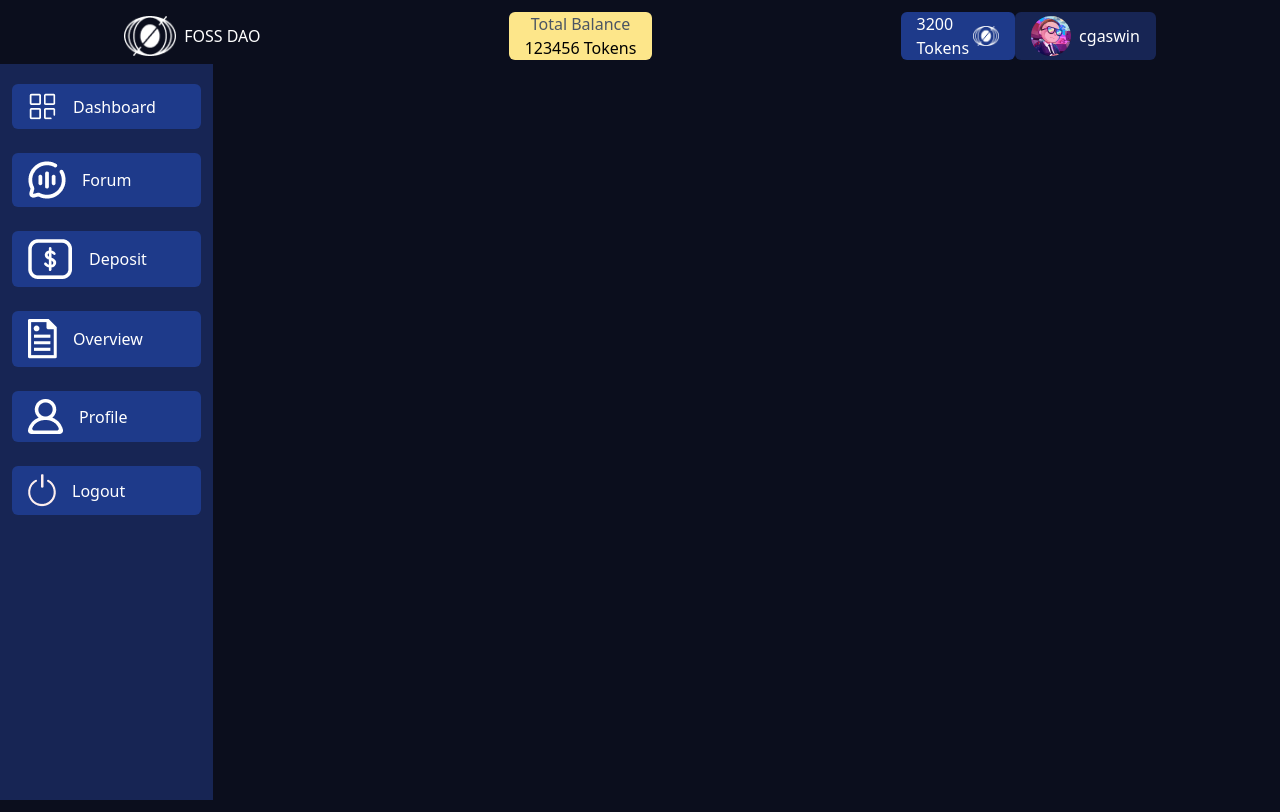
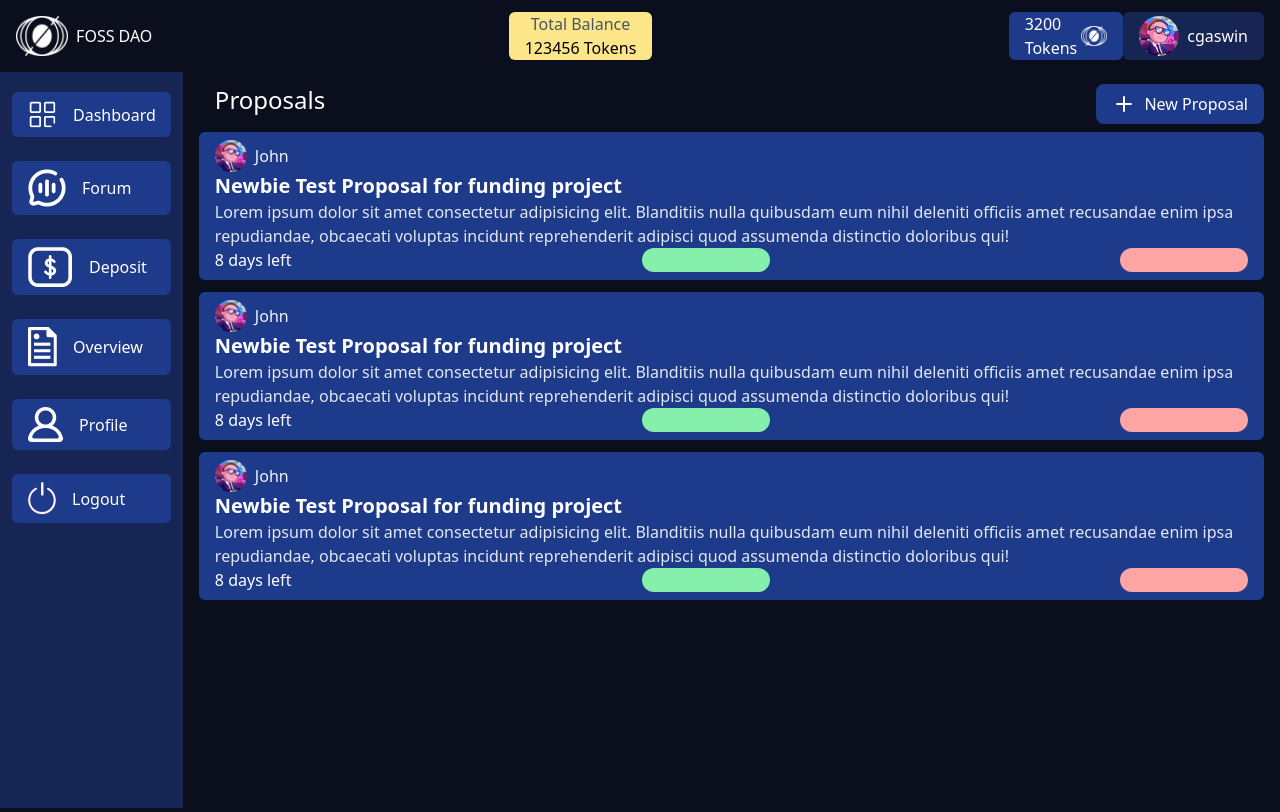
Before and after one commit to cgaswin/FOSS-DAO, a React (Vite) app in the folder client/: page /dashboard in a window 1280 px wide. Built offline with nearby package versions, Linux system fonts and the light colour scheme.

Commit message:
added basic layout for dashborad with proposal cards

```diff
--- a/client/package.json
+++ b/client/package.json
@@ -11,6 +11,7 @@
   },
   "dependencies": {
     "@radix-ui/react-dialog": "^1.0.5",
+    "@radix-ui/react-progress": "^1.0.3",
     "@radix-ui/react-slot": "^1.0.2",
     "@tabler/icons-react": "^2.47.0",
     "class-variance-authority": "^0.7.0",
--- a/client/src/components/DashboardTopNav.tsx
+++ b/client/src/components/DashboardTopNav.tsx
@@ -3,7 +3,7 @@ import Avatar from "../assets/Avatar.png";
 
 const DashboardTopNav = () => {
 	return (
-		<div className="flex justify-around mt-3">
+		<div className="flex justify-between px-4  mt-3">
 			<div className="flex flex-row items-center gap-2">
 				<img className="h-10" src={Logo} alt="Logo" />
 				<h1>FOSS DAO</h1>
--- /dev/null
+++ b/client/src/components/ProposalCard.tsx
@@ -0,0 +1,27 @@
+import AvatarIcon from "../assets/Avatar.png";
+const ProposalCard = () => {
+	return (
+		<div className="bg-blue-900 w-full rounded-md px-4 py-2 h-full">
+			<div className="flex gap-2 items-center">
+				<img src={AvatarIcon} className="h-8" />
+				<h2 className="text-gray-100">John</h2>
+			</div>
+			<h1 className="font-bold text-xl">
+				Newbie Test Proposal for funding project
+			</h1>
+			<p className="text-slate-200">
+				Lorem ipsum dolor sit amet consectetur adipisicing elit. Blanditiis
+				nulla quibusdam eum nihil deleniti officiis amet recusandae enim ipsa
+				repudiandae, obcaecati voluptas incidunt reprehenderit adipisci quod
+				assumenda distinctio doloribus qui!
+			</p>
+			<div className="flex justify-between">
+				<p>8 days left</p>
+				<div className="bg-green-300 rounded-full w-32"></div>
+				<div className="bg-red-300 rounded-full w-32"></div>
+			</div>
+		</div>
+	);
+};
+
+export default ProposalCard;
--- a/client/src/components/Sidebar.tsx
+++ b/client/src/components/Sidebar.tsx
@@ -7,7 +7,7 @@ import LogoutIcon from "../assets/LogoutIcon.png";
 
 const Sidebar = () => {
 	return (
-		<div className="w-1/6 mt-1 h-[calc(100vh-4rem)] pt-5  flex flex-col gap-6   bg-blue-950">
+		<div className="w-1/6 mt-3 h-[calc(100vh-4rem)] pt-5  flex flex-col gap-6   bg-blue-950">
 			<div className="rounded-md bg-blue-900  hover:bg-blue-800 hover:cursor-pointer flex gap-4 items-center text-white mx-3 px-4 py-2 text-center">
 				<img src={DashboardIcon} />
 				<p>Dashboard</p>
--- a/client/src/pages/Dashboard.tsx
+++ b/client/src/pages/Dashboard.tsx
@@ -1,13 +1,34 @@
-import DashboardTopNav from "@/components/DashboardTopNav"
-import Sidebar from "@/components/Sidebar"
+import DashboardTopNav from "@/components/DashboardTopNav";
+import ProposalCard from "@/components/ProposalCard";
+import Sidebar from "@/components/Sidebar";
+import { PlusIcon } from "lucide-react";
 
 const Dashboard = () => {
-  return (
-    <div>
-      <DashboardTopNav />
-      <Sidebar/>
-    </div>
-  )
-}
+	return (
+		<div>
+			<DashboardTopNav />
+			<div className="flex ">
+				<Sidebar />
+				<div className="flex flex-col w-full mt-4 h-[calc(100vh-4rem)]">
+					<div>
+						<div className="flex justify-between ml-4 px-4 mt-2">
+							<h1 className="text-2xl ">Proposals</h1>
+							<div className="bg-blue-900 rounded-lg flex gap-2 items-center px-4 py-2">
+								<PlusIcon />
+								<button className="">New Proposal</button>
+							</div>
+						</div>
+					</div>
+					{/* proposal cards */}
+					<div className="mx-4 mt-2 flex flex-col gap-3">
+						<ProposalCard />
+						<ProposalCard />
+						<ProposalCard />
+					</div>
+				</div>
+			</div>
+		</div>
+	);
+};
 
-export default Dashboard
+export default Dashboard;
```
Also changed, not shown: 1 other file (tests, documents, lock files or other folders).
